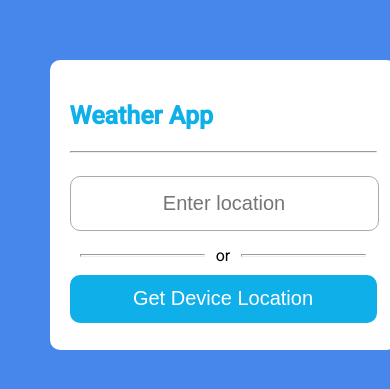
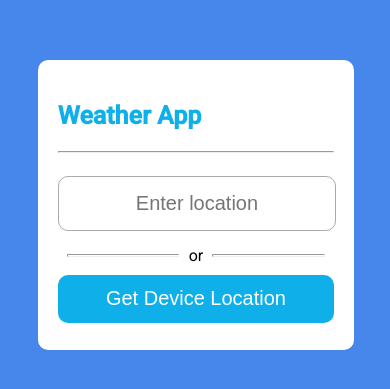
Before and after one commit to prasadsontakke77/weather-app-react, a React (Create React App) app: page / in a window 390 px wide. Shown: the part 225-614 px from the top of the page. Built offline with nearby package versions, Linux system fonts and the light colour scheme; no server answers.

Commit message:
update width

```diff
--- a/src/index.css
+++ b/src/index.css
@@ -28,7 +28,6 @@ body {
   padding: 15px 0;
   text-align: center;
   align-items: center;
-  padding: 10px auto;
   border-radius: 10px;
   border: 1px solid rgb(173, 169, 169);
   font-weight: 100;
@@ -156,17 +155,18 @@ body {
 }
 /* container data ends */
 /* responsive start */
-@media screen and (max-width: 710px) {
+
+@media screen and (max-width: 468px) {
   body {
-    width: 100%;
+    width: 94%;
     height: 100vh;
-    text-align: start;
+    display: flex;
+    justify-content: center;
+    align-items: center;
   }
   .container {
-    width: 100%;
-  }
-  .container-data {
-    width: 100%;
+    width: 90%;
   }
 }
+
 /* responsive end */
```
